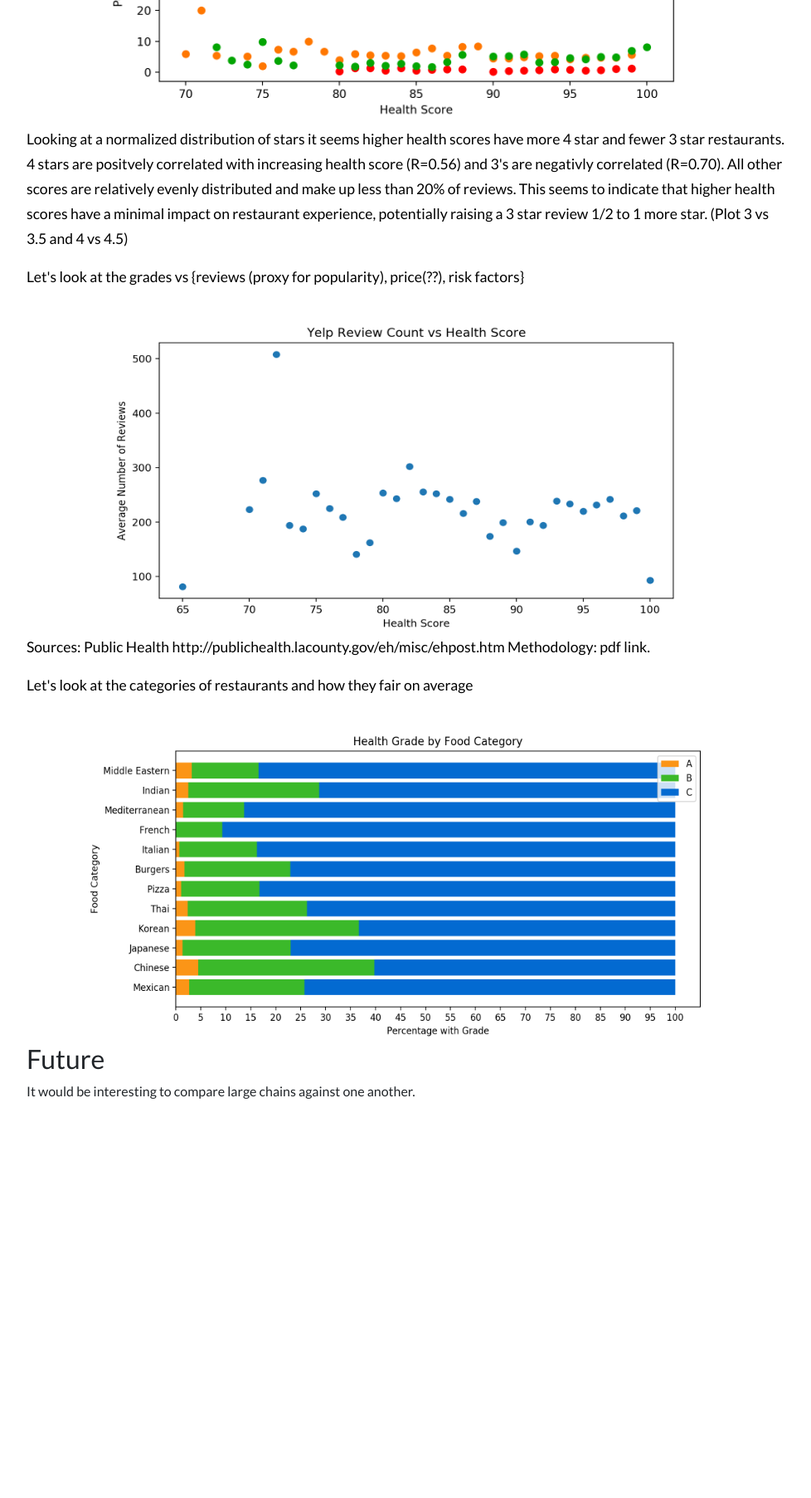
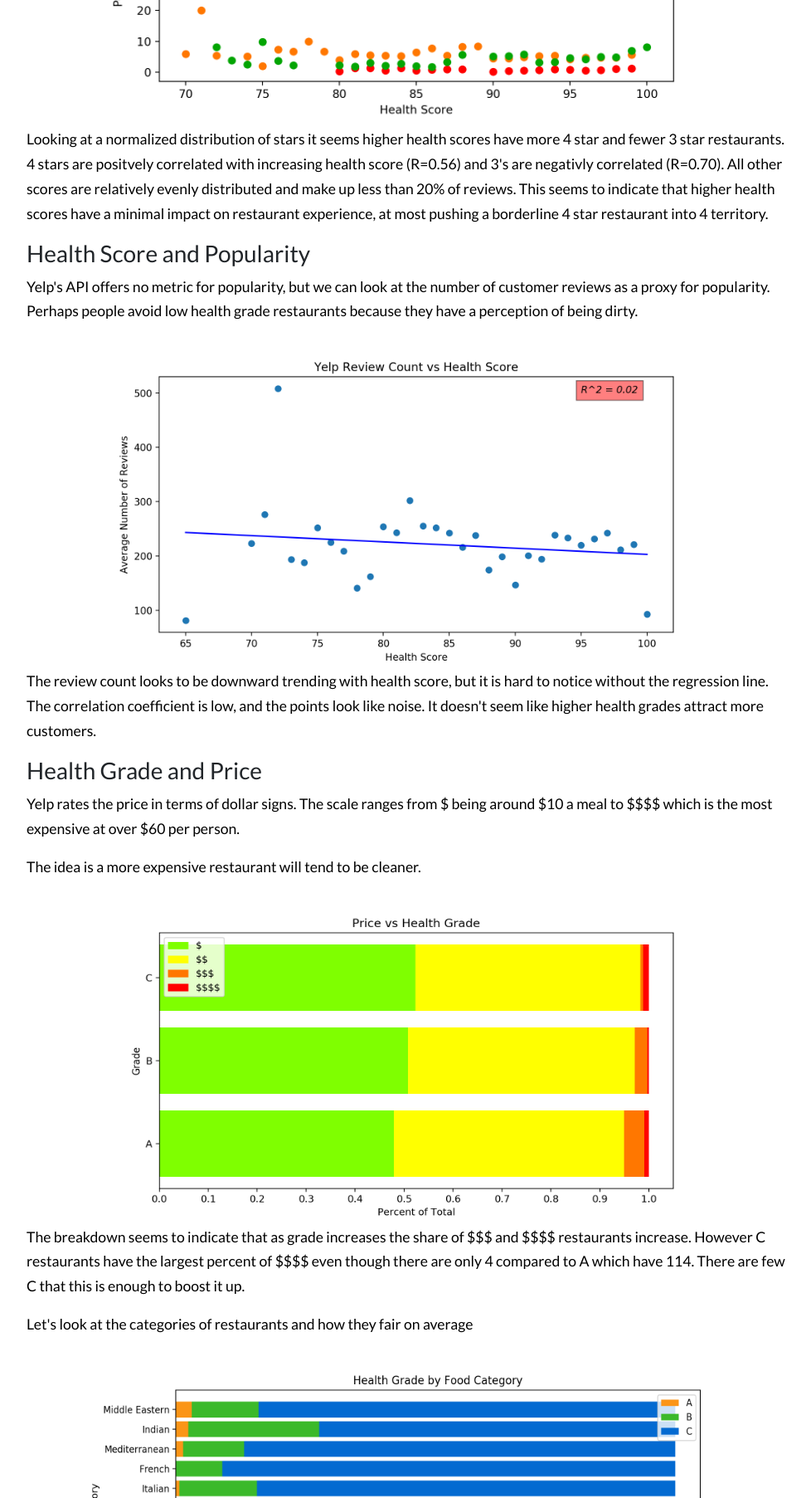
Before and after one commit to aasams258/my_site, a Python web app: template flask/templates/health_scores.html in a window 1280 px wide. Shown: the part 3165-4970 px from the top of the page at 83% size, without its empty margins (273-1251 px from the left). Before the commit the page ends 4489 px from the top, so only its background shows below. Run offline with Jinja, Linux system fonts and the light colour scheme; the template is opened without the code that fills it, so the values that code supplies are empty; some libraries are stand-ins or nearby versions.

Commit message:
Final Graphs

```diff
--- a/flask/templates/health_scores.html
+++ b/flask/templates/health_scores.html
@@ -60,19 +60,32 @@
         4 stars are positvely correlated with increasing health score (R=0.56) and 3's are negativly correlated (R=0.70).
         All other scores are relatively evenly distributed and make up less than 20% of reviews.
         This seems to indicate that higher health scores have a minimal impact on restaurant experience,
-        potentially raising a 3 star review 1/2 to 1 more star. (Plot 3 vs 3.5 and 4 vs 4.5) </p>
+        at most pushing a borderline 4 star restaurant into 4 territory.</p>
 
-  <p> Let's look at the grades vs {reviews (proxy for popularity), price(??), risk factors}</p>
-  <img src="static/img/health_project/review_ct_vs_health.png" width="800" height="400" class="center">
-  <p>
-      Sources:
-      Public Health http://publichealth.lacounty.gov/eh/misc/ehpost.htm
+  <h3>Health Score and Popularity</h3>
+  <p> Yelp's API offers no metric for popularity, but we can look at the number of customer reviews as a proxy for popularity.
+      Perhaps people avoid low health grade restaurants because they have a perception of being dirty.
+  </p>
+  <img src="static/img/health_project/review_vs_heatlh.png" width="800" height="400" class="center">
+  <p> The review count looks to be downward trending with health score, but it is hard to notice without the regression line.
+      The correlation coefficient is low, and the points look like noise. It doesn't seem like higher health grades attract more customers. </p>
 
-      Methodology: pdf link.
-  </p>
+  <h3>Health Grade and Price</h3>
+  <p> Yelp rates the price in terms of dollar signs. The scale ranges from $ being around $10 a meal to $$$$ which is the most expensive at over $60 per person.</p>
+  <p> The idea is a more expensive restaurant will tend to be cleaner.</p>
+  <img src="static/img/health_project/price_barplot2.png" width="800" height="400" class="center">
+  <p> The breakdown seems to indicate that as grade increases the share of $$$ and $$$$ restaurants increase.
+      However C restaurants have the largest percent of $$$$ even though there are only 4 compared to A which have 114. There are few C that this is enough to boost it
+      up. </p>
+
+
 
   <p> Let's look at the categories of restaurants and how they fair on average</p>
   <img src="static/img/health_project/category_grade_barplot.png" width="800" height="400" class="center">
   <h2> Future</h2>
   It would be interesting to compare large chains against one another.
+
+  <footer>
+        Sources: Public Health http://publichealth.lacounty.gov/eh/misc/ehpost.htm
+  </footer>
 {% endblock %}
```
Also changed, not shown: flask/static/img/health_project/price_barplot2.png (added), flask/static/img/health_project/review_ct_vs_health.png (deleted), flask/static/img/health_project/review_vs_heatlh.png (added).
